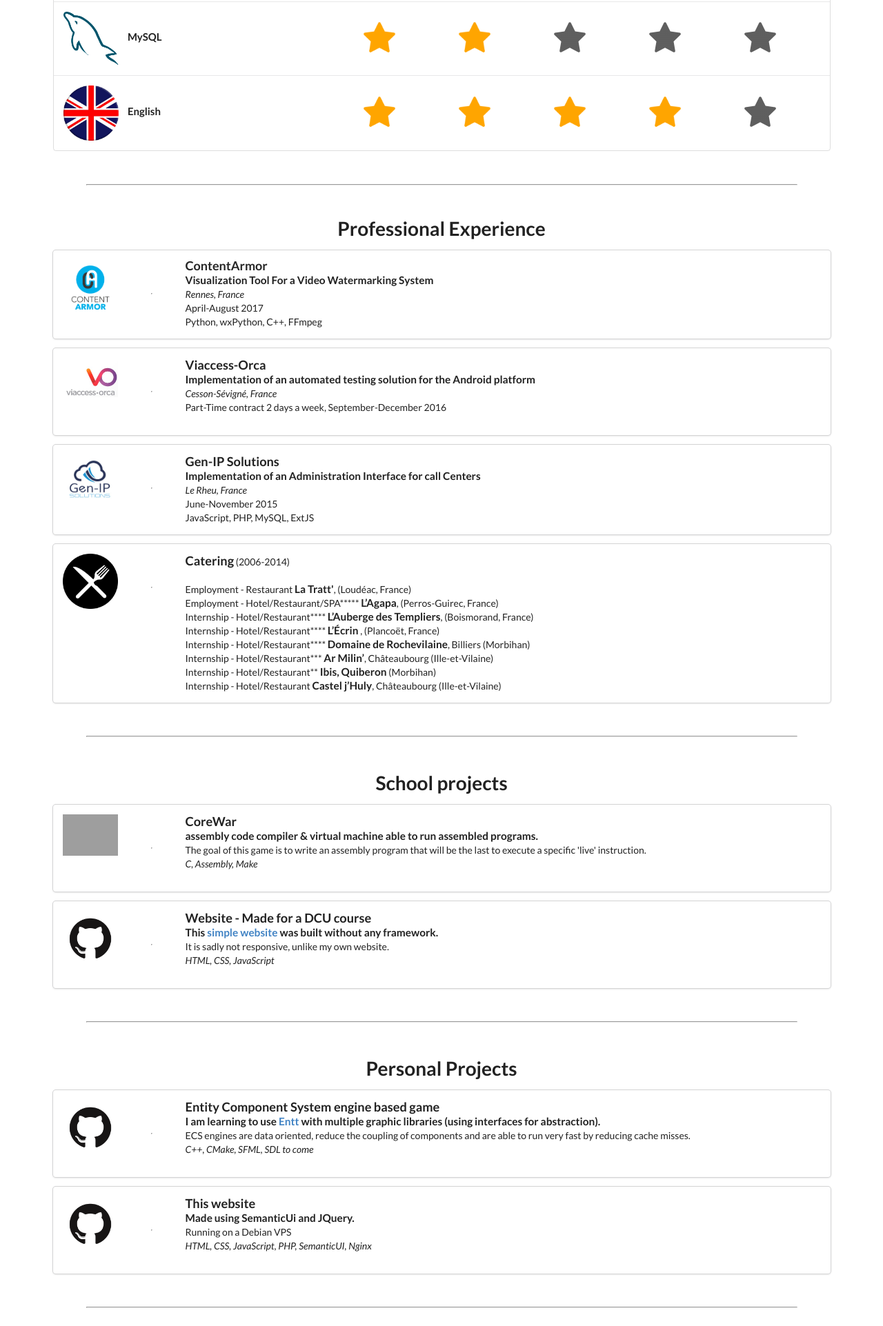
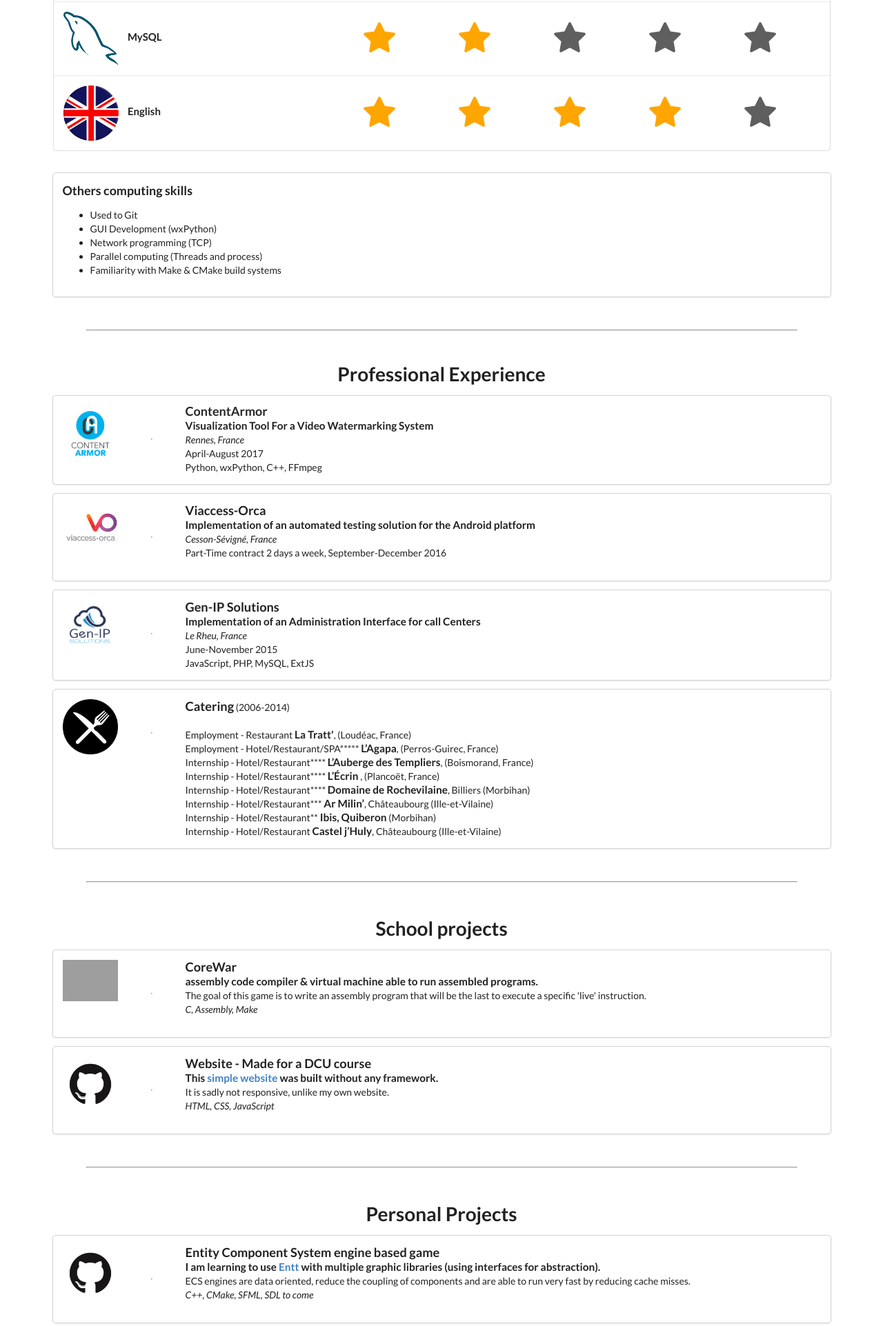
Before and after one commit to querat/gwendal.querat.pro, a PHP site: page / in a window 1280 px wide. Shown: the part 2013-3936 px from the top of the page at 69% size. Run offline with PHP 8.4, Linux system fonts and the light colour scheme; grey boxes are pictures that could not be loaded.

Commit message:
added 'Other skills'

```diff
--- a/index.php
+++ b/index.php
@@ -147,6 +147,20 @@
         <?php include("table.php"); ?>
     </div>
 
+    <div class="ui container" style="margin-top: 32px">
+        <div class="ui card full-width">
+            <div class="content">
+                <h3>Others computing skills</h3>
+                <ul class="ui">
+                    <li>Used to Git</li>
+                    <li>GUI Development (wxPython)</li>
+                    <li>Network programming (TCP)</li>
+                    <li>Parallel computing (Threads and process) </li>
+                    <li>Familiarity with Make & CMake build systems</li>
+                </ul>
+            </div>
+        </div>
+    </div>
     <hr>
 
     <!-- Professional Experience -->
```
